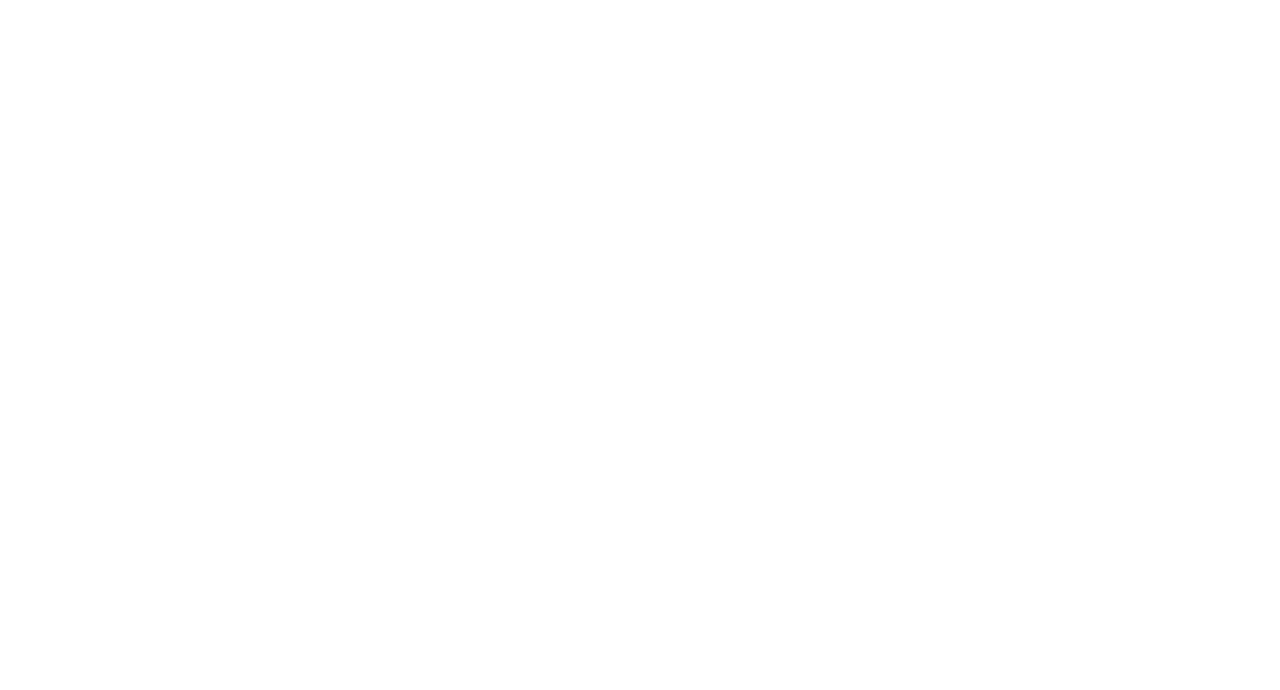
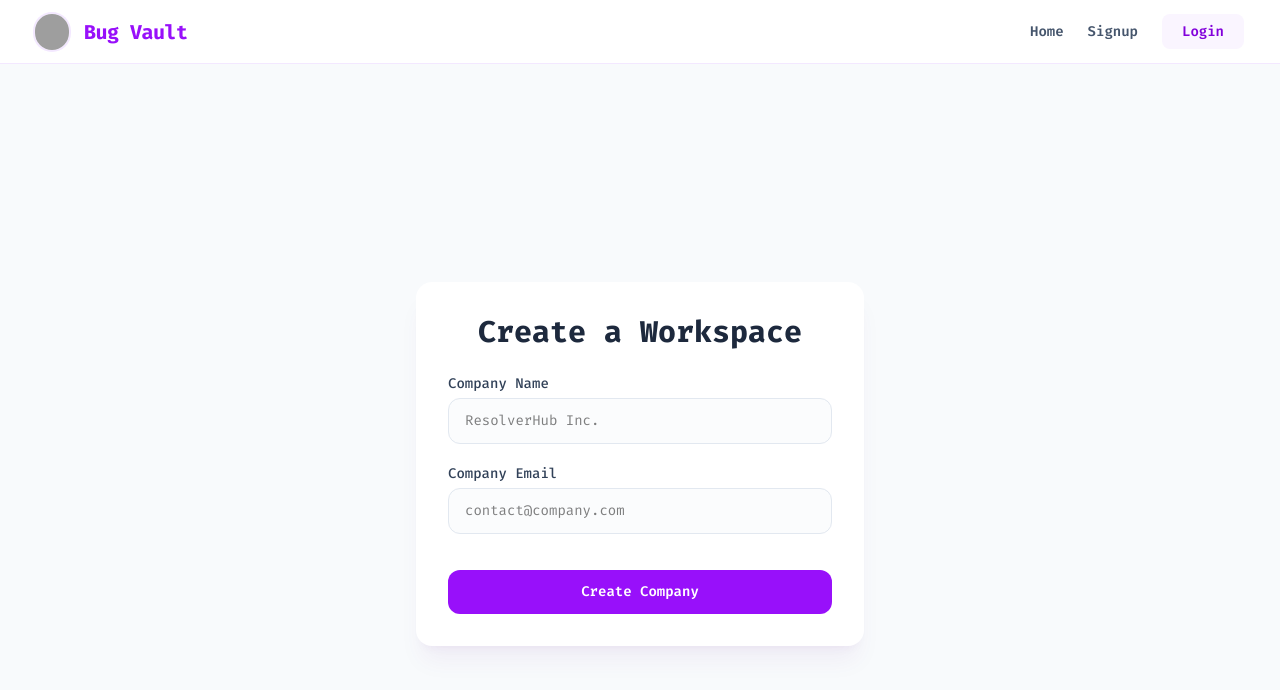
Before and after one commit to MynkDOOER/ResolverHub, a React (Vite) app in the folder Frontend/: page /company/create in a window 1280 px wide. Before the commit this address had no page. Shown: the top 690 px of the page. Built offline with nearby package versions, Linux system fonts and the light colour scheme; grey boxes are pictures that could not be loaded.

Commit message:
Frontend Page for Creating Company

```diff
--- a/Frontend/src/App.jsx
+++ b/Frontend/src/App.jsx
@@ -1,23 +1,25 @@
-import { Route, Routes } from "react-router-dom"
-import Layout from "./layout/Layout"
-import Signup from "./pages/Signup"
-import Login from "./pages/Login"
-import Home from "./pages/Home"
-import Profile from './pages/profile'
+import { Route, Routes } from "react-router-dom";
+import Layout from "./layout/Layout";
+import Signup from "./pages/Signup";
+import Login from "./pages/Login";
+import Home from "./pages/Home";
+import Profile from "./pages/profile";
+import CreateCompany from "./pages/createCompany";
 
 const App = () => {
 	return (
 		<>
 			<Routes>
-        <Route path='/' element={<Layout/>}>
-        <Route index element={<Home/>}/>
-        <Route path='/signup' element={<Signup/>}/>
-        <Route path='/login' element={<Login/>}/>
-        <Route path='/profile' element={<Profile/>}/>
+				<Route path="/" element={<Layout />}>
+					<Route index element={<Home />} />
+					<Route path="/signup" element={<Signup />} />
+					<Route path="/login" element={<Login />} />
+					<Route path="/profile" element={<Profile />} />
+					<Route path="/company/create" element={<CreateCompany />} />
 				</Route>
 			</Routes>
 		</>
-  )
-}
+	);
+};
 
 export default App;
--- a/Frontend/src/pages/Login.jsx
+++ b/Frontend/src/pages/Login.jsx
@@ -1,9 +1,9 @@
 import { useState } from "react";
 import { useNavigate } from "react-router-dom";
+import useAuthStore from "../stores/authStore";
 
 const Login = () => {
 	const [formData, setFormData] = useState({
-    name: "",
 		email: "",
 		password: "",
 	});
@@ -14,21 +14,26 @@
 		setFormData({ ...formData, [e.target.name]: e.target.value });
 	};
 	const navigate = useNavigate();
+	const login = useAuthStore((state) => state.login);
 	const handleSubmit = async (e) => {
 		e.preventDefault();
 		try {
 			setError("");
 			setLoading(true);
-      const response = await fetch("http://localhost:5000/api/auth/login", {
+			const response = await fetch(
+				"http://localhost:5000/api/auth/login",
+				{
 					method: "POST",
 					headers: { "Content-Type": "application/json" },
 					body: JSON.stringify(formData),
-      });
+				},
+			);
 			const data = await response.json();
 			if (!response.ok) {
-        throw new Error(data.message || "Signup Failed");
+				throw new Error(data.message || "Login Failed");
 			}
-      navigate("/login");
+			login(data.token, data.user);
+			navigate("/");
 		} catch (error) {
 			setError(error.message);
 		} finally {
@@ -38,12 +43,12 @@
 
 	return (
 		<>
-     <div className="flex min-h-screen items-center justify-center bg-slate-50 p-4 antialiased"
-     style={{ fontFamily: "'Fira Code', monospace" }}>
+			<div
+				className="flex min-h-screen items-center justify-center bg-slate-50 p-4 antialiased"
+				style={{ fontFamily: "'Fira Code', monospace" }}
+			>
 				<form onSubmit={handleSubmit} className="w-full max-w-md">
 					<div className="rounded-2xl border border-purple-200 bg-white p-8 shadow-xl shadow-purple-900/5">
-
-
 						<div className="mb-8 text-center">
 							<h2 className="text-2xl font-bold tracking-tight text-slate-900">
 								Login to Your BugVault
@@ -69,7 +74,6 @@
 								/>
 							</div>
 
-
 							<div>
 								<label className="mb-2 block text-xs font-semibold uppercase tracking-wider text-slate-600">
 									Password
@@ -85,7 +89,6 @@
 								/>
 							</div>
 
-
 							<div className="mt-8 flex justify-center">
 								<button
 									type="submit"
@@ -94,9 +97,24 @@
 								>
 									{loading ? (
 										<span className="flex items-center gap-2">
-                <svg className="h-4 w-4 animate-spin text-white" viewBox="0 0 24 24" fill="none">
-                  <circle className="opacity-25" cx="12" cy="12" r="10" stroke="currentColor" strokeWidth="4"></circle>
-                  <path className="opacity-75" fill="currentColor" d="M4 12a8 8 0 018-8V0C5.373 0 0 5.373 0 12h4z"></path>
+											<svg
+												className="h-4 w-4 animate-spin text-white"
+												viewBox="0 0 24 24"
+												fill="none"
+											>
+												<circle
+													className="opacity-25"
+													cx="12"
+													cy="12"
+													r="10"
+													stroke="currentColor"
+													strokeWidth="4"
+												></circle>
+												<path
+													className="opacity-75"
+													fill="currentColor"
+													d="M4 12a8 8 0 018-8V0C5.373 0 0 5.373 0 12h4z"
+												></path>
 											</svg>
 											Taking you in...
 										</span>
@@ -106,7 +124,6 @@
 								</button>
 							</div>
 						</div>
-
 					</div>
 				</form>
 			</div>
--- /dev/null
+++ b/Frontend/src/pages/createCompany.jsx
@@ -0,0 +1,101 @@
+import { useState } from "react";
+import { useNavigate } from "react-router-dom";
+import useAuthStore from "../stores/authStore";
+
+const CreateCompany = () => {
+	const [formData, setFormData] = useState({ name: "", email: "" });
+	const [loading, setLoading] = useState(false);
+	const [error, setError] = useState("");
+	const navigate = useNavigate();
+	const token = useAuthStore((state) => state.token);
+
+	const handleChange = (e) => {
+		setFormData({ ...formData, [e.target.name]: e.target.value });
+	};
+
+	const handleSubmit = async (e) => {
+		e.preventDefault();
+		try {
+			setError("");
+			setLoading(true);
+
+			const response = await fetch("http://localhost:5000/api/company", {
+				method: "POST",
+				headers: {
+					"Content-Type": "application/json",
+					Authorization: `Bearer ${token}`,
+				},
+				body: JSON.stringify(formData),
+			});
+
+			const data = await response.json();
+			if (!response.ok) {
+				throw new Error(data.message || "Failed to create company");
+			}
+
+			navigate("/");
+		} catch (error) {
+			setError(error.message);
+		} finally {
+			setLoading(false);
+		}
+	};
+
+	return (
+		<div className="flex min-h-screen items-center justify-center bg-slate-50 p-4 font-['Fira_Code']">
+			<div className="w-full max-w-md rounded-2xl bg-white p-8 shadow-xl shadow-purple-900/5">
+				<h2 className="mb-6 text-center text-3xl font-bold text-slate-800">
+					Create a Workspace
+				</h2>
+
+				{error && (
+					<div className="mb-4 rounded-lg bg-red-50 p-3 text-sm text-red-600 border border-red-200">
+						{error}
+					</div>
+				)}
+
+				<form onSubmit={handleSubmit} className="flex flex-col gap-5">
+					<div>
+						<label className="mb-1 block text-sm font-medium text-slate-700">
+							Company Name
+						</label>
+						<input
+							type="text"
+							name="name"
+							value={formData.name}
+							onChange={handleChange}
+							required
+							placeholder="ResolverHub Inc."
+							className="w-full rounded-xl border border-slate-200 bg-slate-50/50 px-4 py-3 text-sm focus:border-purple-600 focus:bg-white focus:outline-none focus:ring-4 focus:ring-purple-600/10"
+						/>
+					</div>
+
+					<div>
+						<label className="mb-1 block text-sm font-medium text-slate-700">
+							Company Email
+						</label>
+						<input
+							type="email"
+							name="email"
+							value={formData.email}
+							onChange={handleChange}
+							required
+							placeholder="contact@company.com"
+							className="w-full rounded-xl border border-slate-200 bg-slate-50/50 px-4 py-3 text-sm focus:border-purple-600 focus:bg-white focus:outline-none focus:ring-4 focus:ring-purple-600/10"
+						/>
+					</div>
+
+					<button
+						type="submit"
+						disabled={loading}
+						className="mt-4 flex w-full items-center justify-center rounded-xl bg-purple-600 px-10 py-3 text-sm font-semibold text-white transition hover:bg-purple-700 disabled:opacity-50"
+					>
+						{loading ? "Creating..." : "Create Company"}
+					</button>
+				</form>
+			</div>
+		</div>
+	);
+};
+
+export default CreateCompany;
--- /dev/null
+++ b/Frontend/src/stores/authStore.js
@@ -0,0 +1,22 @@
+import { create } from "zustand";
+import { persist } from "zustand/middleware";
+
+const useAuthStore = create(
+	persist(
+		(set) => ({
+			token: null,
+			user: null,
+
+			login: (token, user) => set({ token, user }),
+
+			logout: () => set({ token: null, user: null }),
+
+			refreshUser: (user) => set({ user }),
+		}),
+		{
+			name: "auth-storage",
+		},
+	),
+);
+
+export default useAuthStore;
```
Lines whose indentation alone changed are shown as unchanged.
